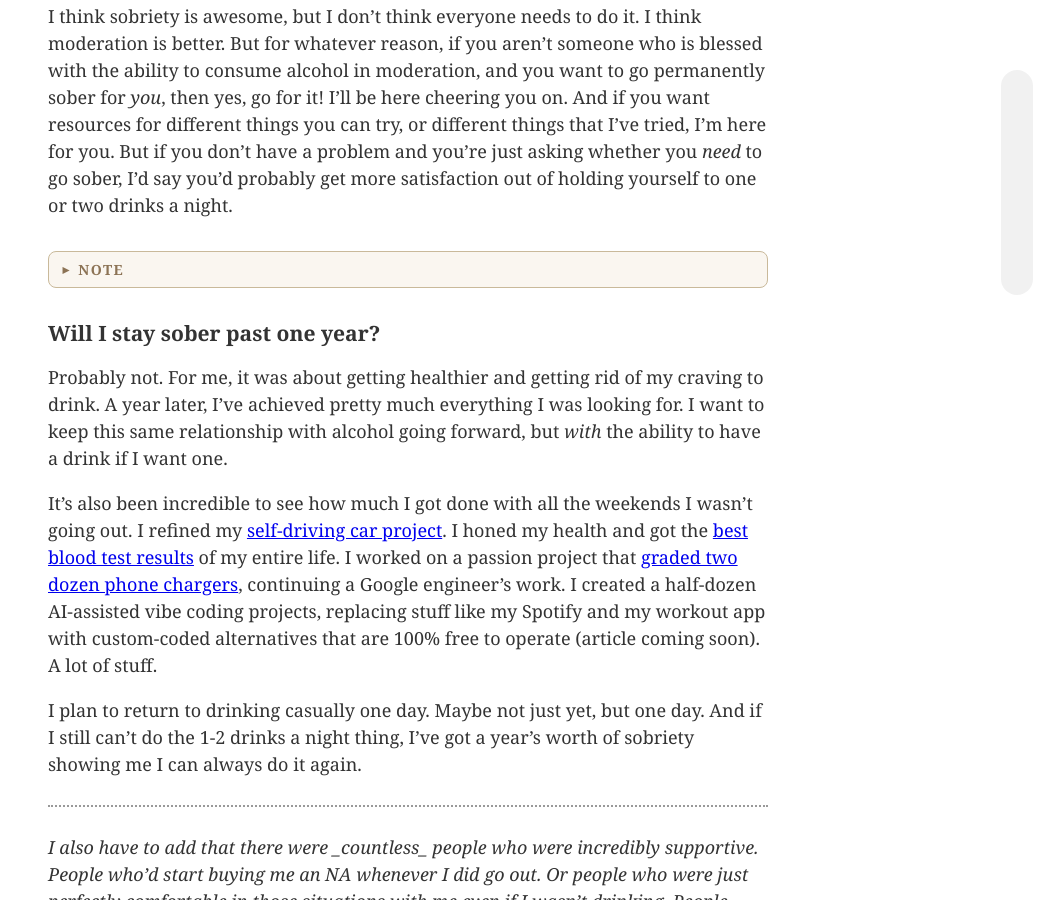
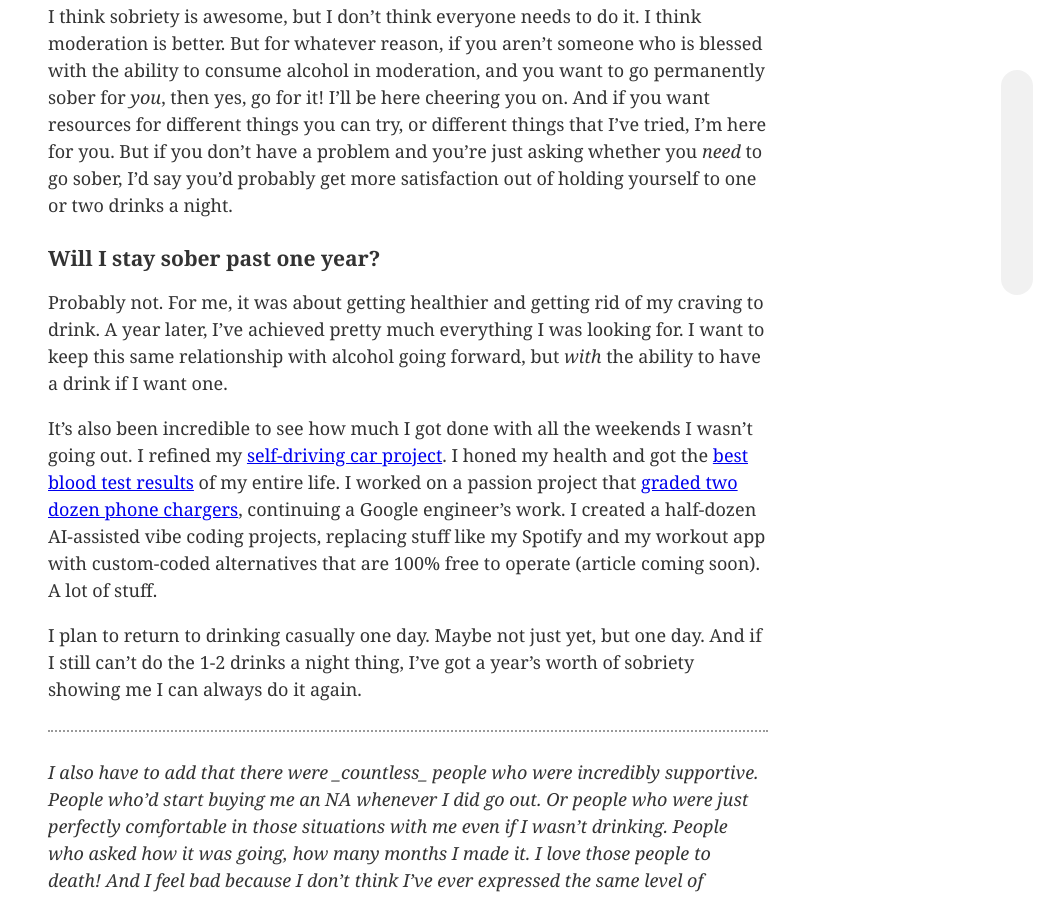
Before and after one commit to 0sps/sull1van.com, a Jekyll site: the page built from _posts/2026-07-04-thoughts-on-a-year-sober.md, in a window 1280 px wide and 900 px high, scrolled down 4571 px. Shown: the whole window, without its empty margins (232-1280 px from the left). Built offline with Jekyll 4.4.1, drawn with Linux system fonts in a browser that asks for light colours.

Commit message:
Update 2026-07-04-thoughts-on-a-year-sober.md

```diff
--- a/_posts/2026-07-04-thoughts-on-a-year-sober.md
+++ b/_posts/2026-07-04-thoughts-on-a-year-sober.md
@@ -118,17 +118,6 @@ In an ideal world, that's how it would work. You'd use what you want in moderati
 
 
 I think sobriety is awesome, but I don't think everyone needs to do it. I think moderation is better. But for whatever reason, if you aren’t someone who is blessed with the ability to consume alcohol in moderation, and you want to go permanently sober for *you*, then yes, go for it! I'll be here cheering you on. And if you want resources for different things you can try, or different things that I've tried, I'm here for you. But if you don't have a problem and you're just asking whether you *need* to go sober, I'd say you'd probably get more satisfaction out of holding yourself to one or two drinks a night.
-
-
-
-<details class="note-card">
-  <summary>Note</summary>
-  <div class="note-card-body">
-    <p>I know it's rich to read "limit yourself to 1-2 drinks" when I just told you at the beginning of the article that I couldn't do it. But if you are like me and had trouble limiting yourself, then sure, consider sobriety.</p>
-  </div>
-</details>
-
-
 
 
 
```
